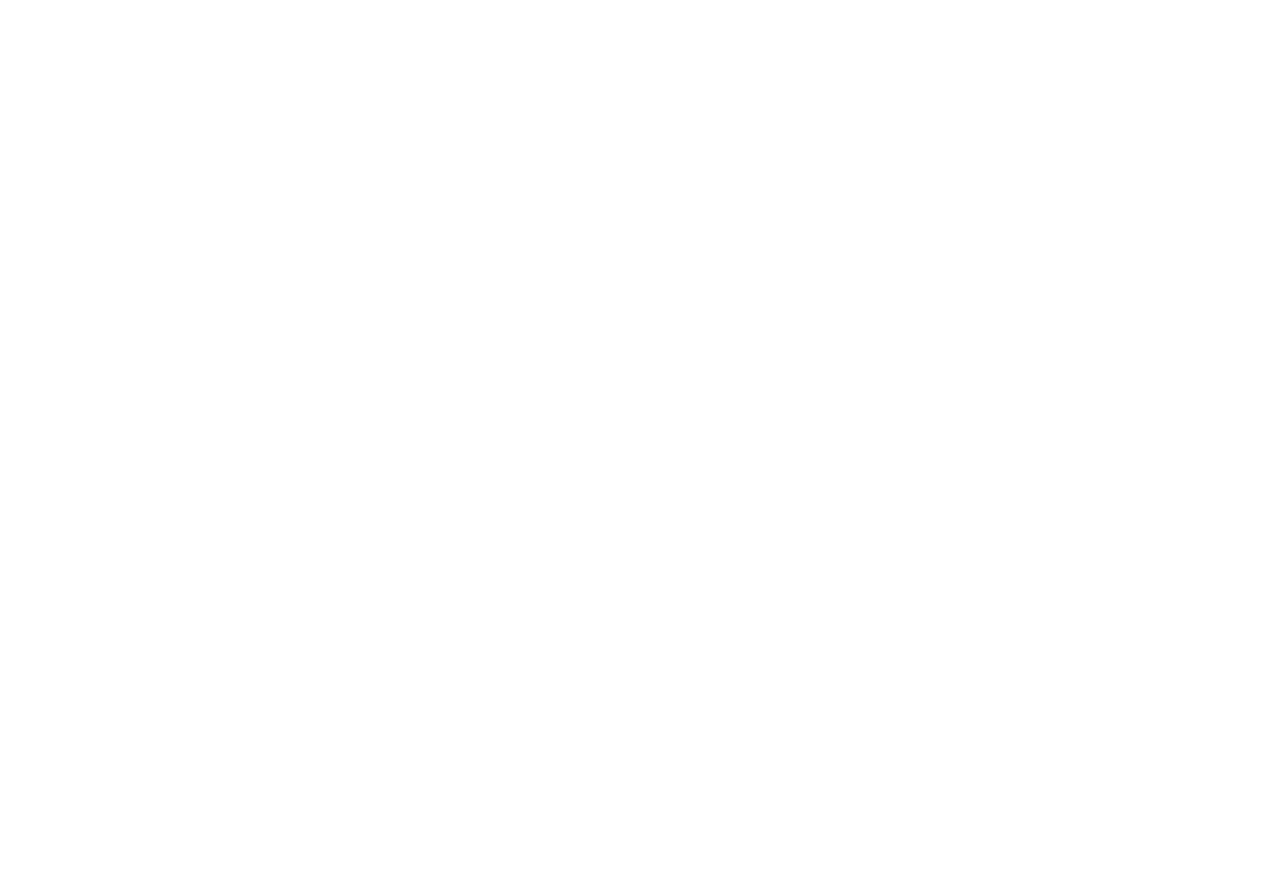
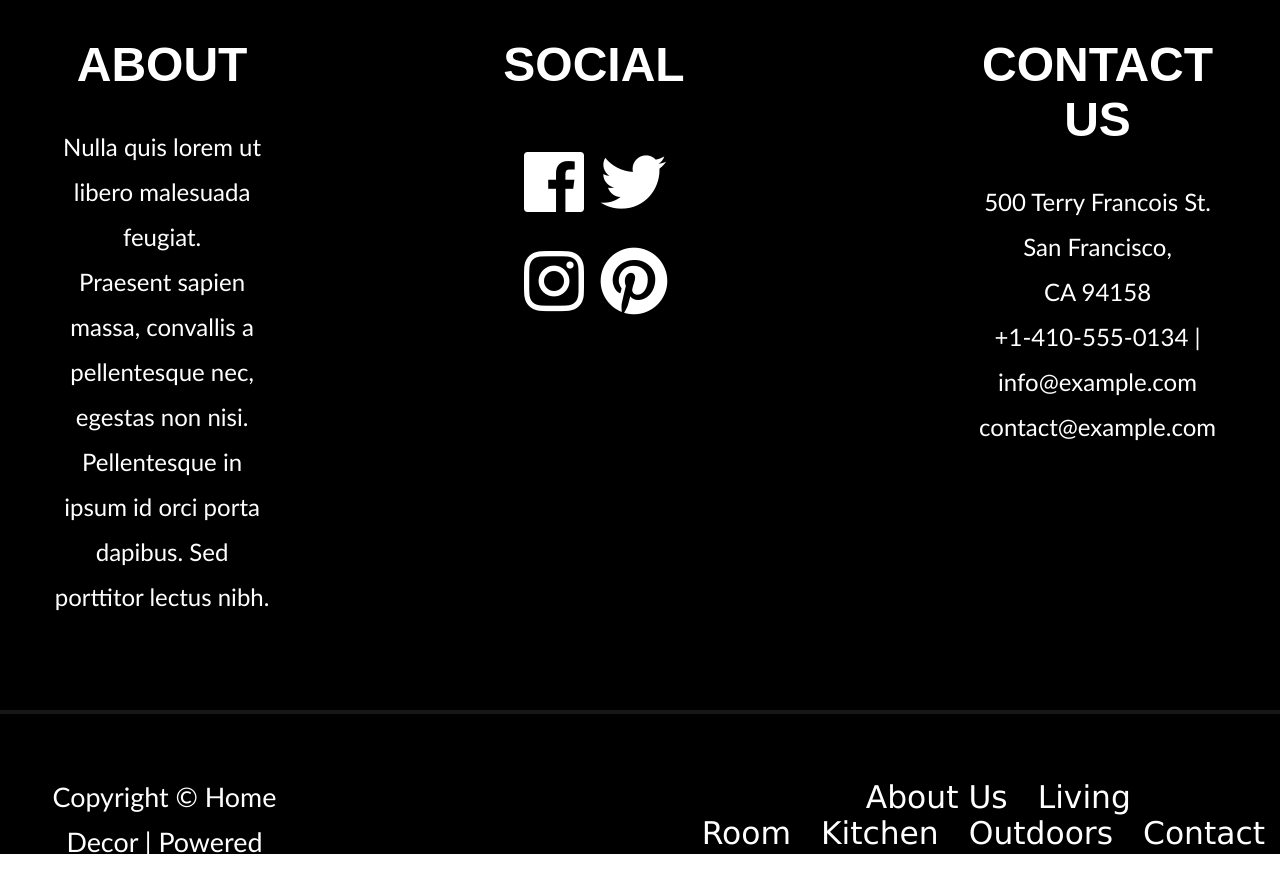
Before and after one commit to BenieMigan/reactdemo, a React (Create React App) app: page / in a window 1280 px wide. Shown: the part 200-1092 px from the top of the page. Before the commit the page ends 800 px from the top, so only its background shows below. Built offline with nearby package versions, Linux system fonts and the light colour scheme.

Commit message:
Mise en place du footer

```diff
--- a/package.json
+++ b/package.json
@@ -10,6 +10,7 @@
     "@types/node": "^16.18.121",
     "@types/react": "^18.3.13",
     "@types/react-dom": "^18.3.1",
+    "boxicons": "^2.1.4",
     "react": "^18.3.1",
     "react-dom": "^18.3.1",
     "react-scripts": "5.0.1",
--- a/src/Components/Footer/index.tsx
+++ b/src/Components/Footer/index.tsx
@@ -1,10 +1,49 @@
 import React from 'react';
 import './style.css';
-
+import 'boxicons/css/boxicons.min.css';
 function Footer() {
   return (
-    <div >
-
+    <div className='Footer'>
+        <div className='Footer-1'>
+            <div className='Footer-a'>
+                <h1>ABOUT</h1>
+                <p>Nulla quis lorem ut libero malesuada feugiat. <br /> Praesent sapien massa, convallis a pellentesque nec, <br /> egestas non nisi. Pellentesque in ipsum id orci porta <br /> dapibus. Sed porttitor lectus nibh.</p>
+            </div>
+            <div className='Footer-b'>
+                <h1>SOCIAL</h1>
+                <div>
+                    <a href=""><i className='bx bxl-facebook-square'></i></a>
+                    <a href=""><i className='bx bxl-twitter'></i></a>
+                    <a href=""><i className='bx bxl-instagram'></i></a>
+                    <a href=""><i className='bx bxl-pinterest'></i></a>
+                </div>
+            </div>
+            <div className='Footer-c'>
+                <h1>CONTACT US</h1>
+                <p>500 Terry Francois St. <br />
+                    San Francisco,<br />
+                    CA 94158<br />
+                    +1-410-555-0134 |<br />
+                    info@example.com<br />
+                    contact@example.com
+                </p>
+            </div>
+        </div>
+        <hr />
+        <div className='Footer-2'>
+            <div className='Footer-d'>
+                <p>Copyright ©  Home Decor | Powered by Home Decor</p>
+            </div>
+            <div className='Footer-e'>
+                <ul>
+                    <li><a href="">About Us</a></li>
+                    <li><a href="">Living Room</a></li>
+                    <li><a href="">Kitchen</a></li>
+                    <li><a href="">Outdoors</a></li>
+                    <li><a href="">Contact</a></li>
+                </ul>
+            </div>
+        </div>
     </div>
   );
 }
--- a/src/Components/Footer/style.css
+++ b/src/Components/Footer/style.css
@@ -0,0 +1,66 @@
+.Footer{
+    background-color: black;
+    color: white;
+    height: 900px;
+    margin-top: 12%;
+
+}
+.Footer p{
+font-family:'Trebuchet MS', 'Lucida Sans Unicode', 'Lucida Grande', 'Lucida Sans', Arial, sans-serif;
+    line-height: 45px;
+}
+.Footer li{
+    display: inline;
+}
+.Footer-1{
+    padding-top: 4%;
+    display: flex;
+    font: 1.5em sans-serif;
+    text-align: center;
+
+}
+.Footer-a{
+    margin-right: 10%;
+    margin-left: 4%;
+}
+.Footer-b{
+    margin-right: 8%;
+    margin-left: 8%;
+}
+.bx{
+    padding-top: 10%;
+    cursor: pointer;
+    font-size: 80px;
+    color: white;
+}
+.Footer-c{
+    margin-right: 5%;
+    margin-left: 15%;
+}
+.Footer hr{
+    margin-top: 5.2%;
+    border: 2px solid #171717;
+}
+.Footer-2{
+    font: 1.4em sans-serif;
+    padding-top: 2%;
+    display: flex;
+}
+.Footer-d{
+    margin-left: 4%;
+font: 1.2em sans-serif;
+}
+.Footer-e{
+    padding-left: 30%;
+    font: 1.4em sans-serif;
+    font-family:Verdana, Geneva, Tahoma, sans-serif;
+}
+.Footer-e a{
+    text-align: center;
+    cursor: pointer;
+    text-decoration: none;
+    color: white;
+}
+.Footer-e li{
+    padding:15px;
+}
```
Also changed, not shown: 1 other file (tests, documents, lock files or other folders).
